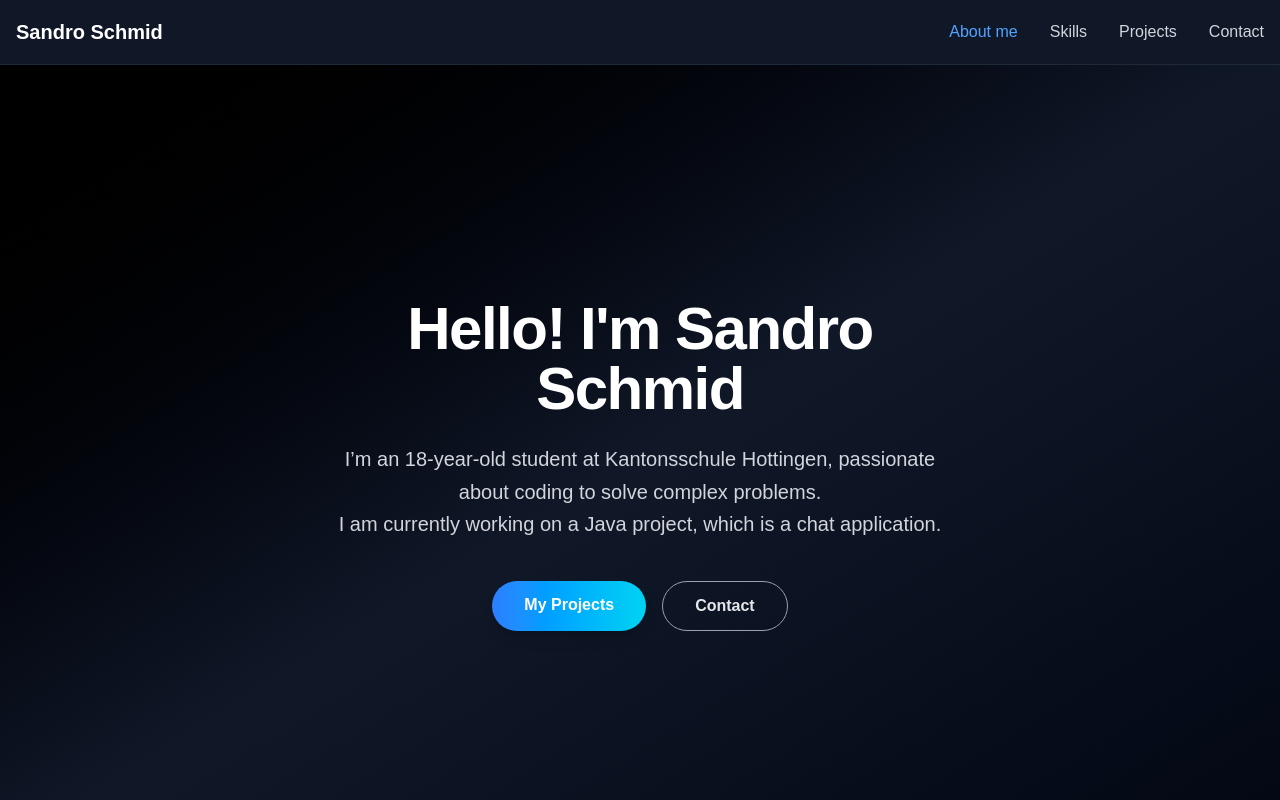
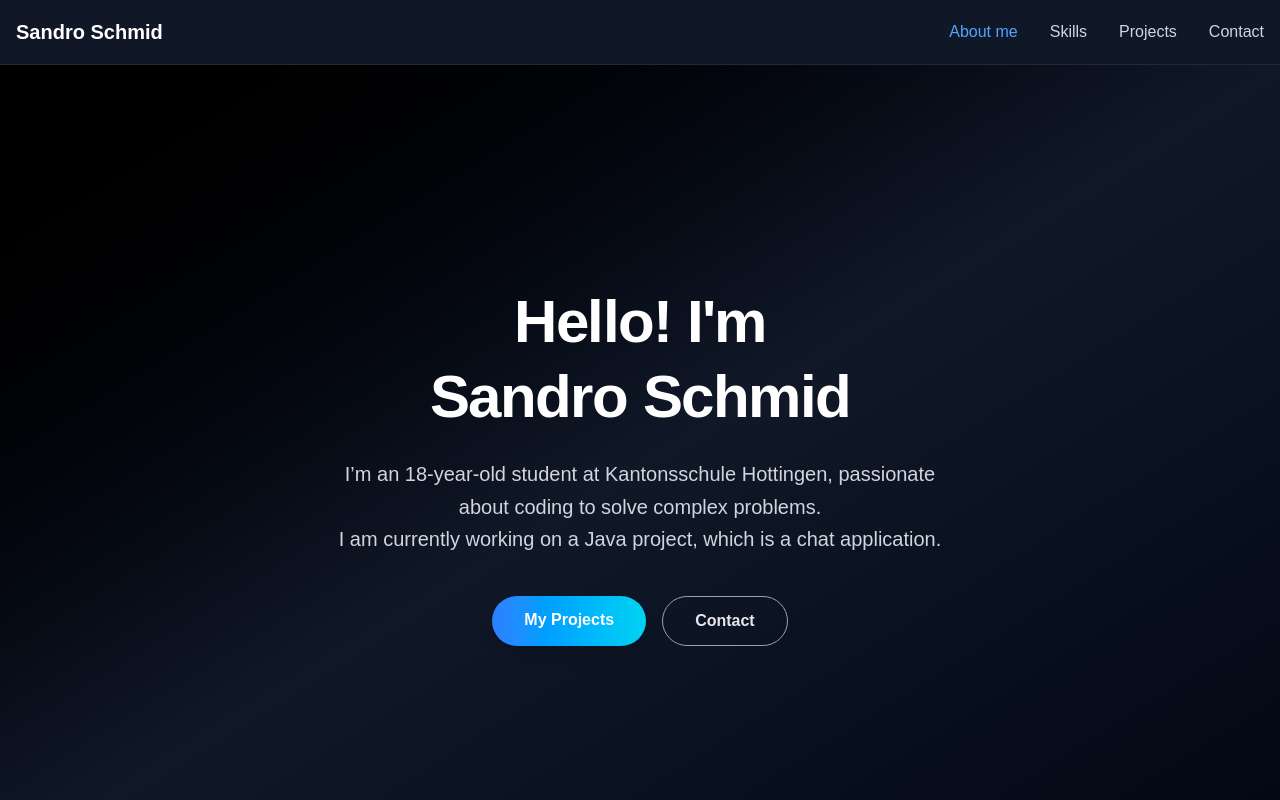
Before and after one commit to im23b-schmids3/portfolio, a Next.js app: page / in a window 1280 px wide. Shown: the top 800 px of the page. Built offline with nearby package versions, Linux system fonts and the light colour scheme.

Commit message:
add animation for some letters on landing page

```diff
--- a/src/app/globals.css
+++ b/src/app/globals.css
@@ -17,3 +17,27 @@ body {
   color: var(--foreground);
   font-family: Arial, Helvetica, sans-serif;
 }
+
+.char {
+  display: inline-block;
+  opacity: 0;
+  transform: translateY(0.5em) scale(0.95);
+  animation: letter-pop 0.4s ease forwards;
+  will-change: transform, opacity;
+  transform: translateZ(0);
+}
+
+@keyframes letter-pop {
+  to {
+    opacity: 1;
+    transform: translateY(0) scale(1);
+  }
+}
+
+@media (prefers-reduced-motion: reduce) {
+  .char {
+    animation: none;
+    opacity: 1;
+    transform: none;
+  }
+}
--- a/src/app/page.js
+++ b/src/app/page.js
@@ -5,8 +5,38 @@ export default function Home() {
         <main
             className="min-h-screen bg-gradient-to-br from-black via-gray-900 to-gray-950 text-white flex items-center justify-center">
             <div className="w-full max-w-2xl mx-auto px-6 py-20">
-                <h1 className="text-5xl md:text-6xl font-extrabold mb-6 text-center tracking-tight">
-                    Hello! I&apos;m Sandro Schmid
+                <h1 className="text-4xl sm:text-5xl md:text-6xl font-extrabold mb-6 text-center tracking-tight leading-snug md:leading-tight whitespace-normal overflow-visible pb-1 md:pb-0">
+                    {(() => {
+                        const text = "Hello! I'm\nSandro Schmid";
+                        const lines = text.split("\n");
+                        let globalIndex = 0;
+                        return lines.map((line, lineIdx) => {
+                            const words = line.split(" ");
+                            return (
+                                <span key={`line-${lineIdx}`}>
+                                    {words.map((word, wordIdx) => (
+                                        <span key={`w-${lineIdx}-${wordIdx}`} className="whitespace-nowrap">
+                                            {word.split("").map((letter, letterIdx) => {
+                                                const el = (
+                                                    <span
+                                                        key={`c-${lineIdx}-${wordIdx}-${letterIdx}`}
+                                                        className="char inline-block"
+                                                        style={{ animationDelay: `${globalIndex * 0.05}s` }}
+                                                    >
+                                                        {letter}
+                                                    </span>
+                                                );
+                                                globalIndex++;
+                                                return el;
+                                            })}
+                                            {wordIdx < words.length - 1 ? " " : null}
+                                        </span>
+                                    ))}
+                                    {lineIdx < lines.length - 1 ? <br/> : null}
+                                </span>
+                            );
+                        });
+                    })()}
                 </h1>
                 <p className="text-lg md:text-xl text-gray-300 text-center mb-10 leading-relaxed">
                     I’m an 18-year-old student at Kantonsschule Hottingen, passionate about coding to solve complex
@@ -16,8 +46,10 @@ export default function Home() {
                 <div className="flex flex-col sm:flex-row gap-4 justify-center mt-8">
                     <Link href="/projects"
                           className="relative group px-8 py-3 rounded-full font-semibold text-white overflow-hidden shadow-lg">
-                        <span className="absolute inset-0 bg-gradient-to-r from-blue-500 to-cyan-400 transition-opacity duration-300 group-hover:opacity-0" />
-                        <span className="absolute inset-0 bg-gradient-to-r from-cyan-400 to-blue-500 opacity-0 transition-opacity duration-300 group-hover:opacity-100" />
+                        <span
+                            className="absolute inset-0 bg-gradient-to-r from-blue-500 to-cyan-400 transition-opacity duration-300 group-hover:opacity-0"/>
+                        <span
+                            className="absolute inset-0 bg-gradient-to-r from-cyan-400 to-blue-500 opacity-0 transition-opacity duration-300 group-hover:opacity-100"/>
                         <span className="relative z-10">My Projects</span>
                     </Link>
                     <Link href="/contact"
```
